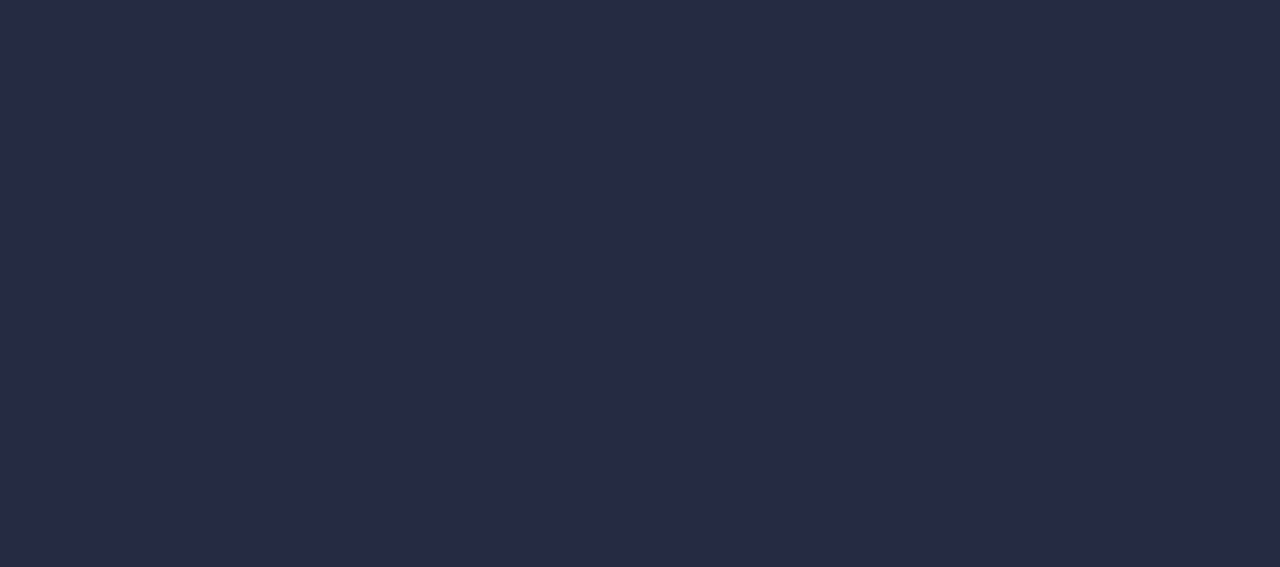
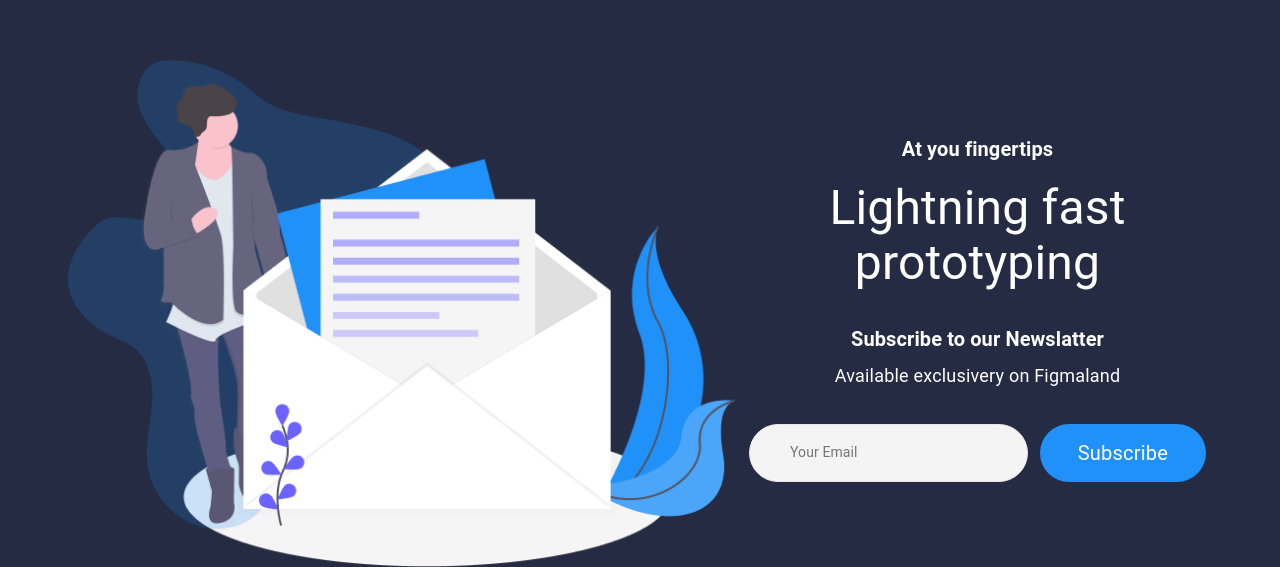
Before and after one commit to 13RedFox/project_figma-land, a React (Create React App) app: page / in a window 1280 px wide. Shown: the part 2834-3401 px from the top of the page. Before the commit the page ends 2825 px from the top, so only its background shows below. Built offline with nearby package versions, Linux system fonts and the light colour scheme.

Commit message:
:sparkles: Added component HomeSubscribe to the project

```diff
--- a/src/App.js
+++ b/src/App.js
@@ -1,5 +1,5 @@
 import './scss/app.scss';
-import { HomeFeature, HomeHeader, HomeHero } from './components/home';
+import { HomeFeature, HomeHeader, HomeHero, HomeSubscribe } from './components/home';
 import { TheNavigation } from './components/TheNavigation';
 
 function App() {
@@ -10,6 +10,7 @@ function App() {
         <HomeHeader />
         <HomeFeature />
         <HomeHero />
+        <HomeSubscribe />
       </main>
     </div>
   );
--- a/src/components/home/HomeFeature/HomeFeature.jsx
+++ b/src/components/home/HomeFeature/HomeFeature.jsx
@@ -69,19 +69,24 @@ export const HomeFeature = () => {
           className={styles.feature__wrapper}>
           {[] && card.map((item, idx) => (
             <MHomeFeatureCard
-              custom={idx + 1}
+              custom={idx + 2}
               variants={cardAnimation}
               key={item.id}
               card={item}
             />
           ))}
         </motion.div>
-        <div className={styles.feature__video}>
+        <motion.div
+          initial='hidden'
+          whileInView='visible'
+          viewport={{ amount: 0.2 }}
+          custom={2} variants={cardAnimation}
+          className={styles.feature__video}>
           <img src={video} alt='Images' />
           <div className={styles.feature__video_btn}>
             <GlobalSvgIcons id='play' className={styles.feature__video_icon} />
           </div>
-        </div>
+        </motion.div>
       </Container>
     </motion.section>
   );
--- /dev/null
+++ b/src/components/home/HomeSubscribe/HomeSubscribe.jsx
@@ -0,0 +1,27 @@
+import styles from './HomeSubscribe.module.scss';
+import { Container } from '../../common';
+import subscribeImg from '../../../assets/images/subscribe.png';
+
+export const HomeSubscribe = () => {
+  return (
+    <section className={styles.subscribe}>
+      <Container className={styles.container}>
+        <div className={styles.subscribe__image}>
+          <img src={subscribeImg} alt='Subscribe' />
+        </div>
+        <div className={styles.subscribe__content}>
+          <span className={styles.subscribe__content_subtitle}>At you fingertips</span>
+          <h2 className={styles.subscribe__content_title}>Lightning fast prototyping</h2>
+          <form className={styles.subscribe__form}>
+            <h3 className={styles.subscribe__form_title}>Subscribe to our Newslatter</h3>
+            <p className={styles.subscribe__form_description}>Available exclusivery on Figmaland</p>
+            <div className={styles.subscribe__form_wrapper}>
+              <input className={styles.subscribe__form_email} type='text' placeholder='Your Email' />
+              <input className={styles.subscribe__form_btn} type='submit' value='Subscribe' />
+            </div>
+          </form>
+        </div>
+      </Container>
+    </section>
+  );
+};
--- /dev/null
+++ b/src/components/home/HomeSubscribe/HomeSubscribe.module.scss
@@ -0,0 +1,142 @@
+@import '../../../scss/variables';
+
+.subscribe {
+  padding-top: 69px;
+
+
+  .container {
+    flex-direction: column;
+    @media (min-width: 1024px) {
+      flex-direction: row;
+    }
+  }
+
+  &__image {
+    position: relative;
+    width: 100%;
+    max-width: 677px;
+    height: 0;
+    padding-bottom: 44%;
+    background-color: $DARK;
+    overflow: hidden;
+    margin-bottom: 70px;
+    @media (min-width: 1024px) {
+      margin-bottom: 0;
+    }
+
+    img {
+      position: absolute;
+      top: 0;
+      left: 0;
+      right: 0;
+      bottom: 0;
+      width: 100%;
+      height: 100%;
+      object-position: center;
+      object-fit: contain;
+    }
+  }
+
+  &__content {
+    display: flex;
+    flex-direction: column;
+    align-items: center;
+    width: 100%;
+    @media (min-width: 1024px) {
+      max-width: 477px;
+    }
+
+    &_subtitle {
+      font-size: 20px;
+      font-weight: 700;
+      line-height: 140%;
+      letter-spacing: 0.1px;
+      color: $WHITE;
+      margin-bottom: 17px;
+    }
+
+    &_title {
+      font-size: 48px;
+      font-weight: 400;
+      line-height: 115%;
+      letter-spacing: 0.2px;
+      text-align: center;
+      color: $WHITE;
+      margin-bottom: 25px;
+    }
+  }
+
+  &__form {
+    display: flex;
+    flex-direction: column;
+    align-items: center;
+    width: 100%;
+    padding: 10px;
+
+    &_title {
+      font-size: 20px;
+      font-weight: 700;
+      line-height: 140%;
+      letter-spacing: 0.1px;
+      color: $WHITE;
+      margin-bottom: 10px;
+    }
+
+    &_description {
+      font-size: 18px;
+      font-weight: 400;
+      line-height: 139%;
+      letter-spacing: 0.2px;
+      color: $WHITE;
+      margin-bottom: 35px;
+    }
+
+    &_wrapper {
+      width: 100%;
+      display: flex;
+      flex-direction: column;
+      @media (min-width: 1024px) {
+        flex-direction: row;
+      }
+    }
+
+    &_email {
+      width: 100%;
+      font-size: 14px;
+      font-weight: 400;
+      line-height: 114%;
+      letter-spacing: 0.1px;
+      color: $BLACK;
+      background-color: #f4f4f4;
+      border: 1px solid #e8e8e8;
+      border-radius: 39px;
+      padding: 20px 40px;
+      margin-bottom: 12px;
+      @media (min-width: 1024px) {
+        margin-right: 12px;
+        margin-bottom: 0;
+      }
+    }
+
+    &_btn {
+      display: flex;
+      justify-content: center;
+      align-items: center;
+      font-size: 20px;
+      font-weight: 400;
+      line-height: 100%;
+      letter-spacing: 0.2px;
+      color: $WHITE;
+      background-color: $BLUE;
+      border: none;
+      border-radius: 35px;
+      padding: 19px 38px;
+      cursor: pointer;
+      transition: color .3s ease-in-out;
+
+      &:hover {
+        color: $ORANGE;
+      }
+    }
+  }
+}
--- /dev/null
+++ b/src/components/home/HomeSubscribe/index.js
@@ -0,0 +1 @@
+export * from './HomeSubscribe';
--- a/src/components/home/index.js
+++ b/src/components/home/index.js
@@ -1,3 +1,4 @@
 export * from './HomeHero/';
 export * from './HomeHeader/';
 export * from './HomeFeature/';
+export * from './HomeSubscribe/';
```
Also changed, not shown: src/assets/images/subscribe.png (added).
